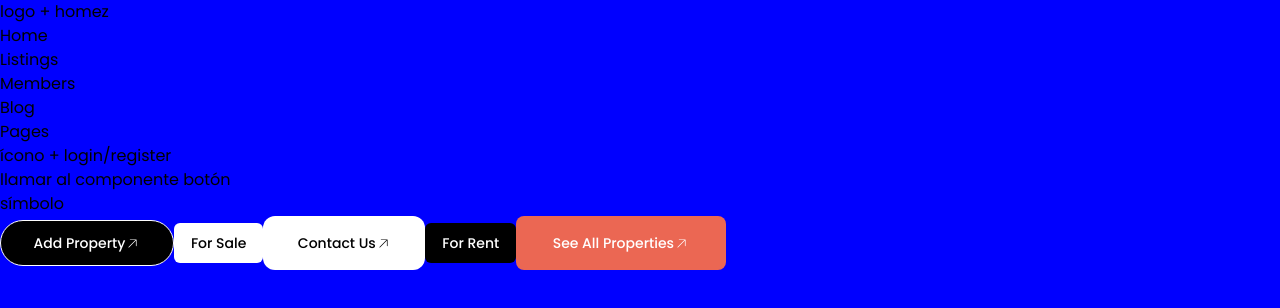
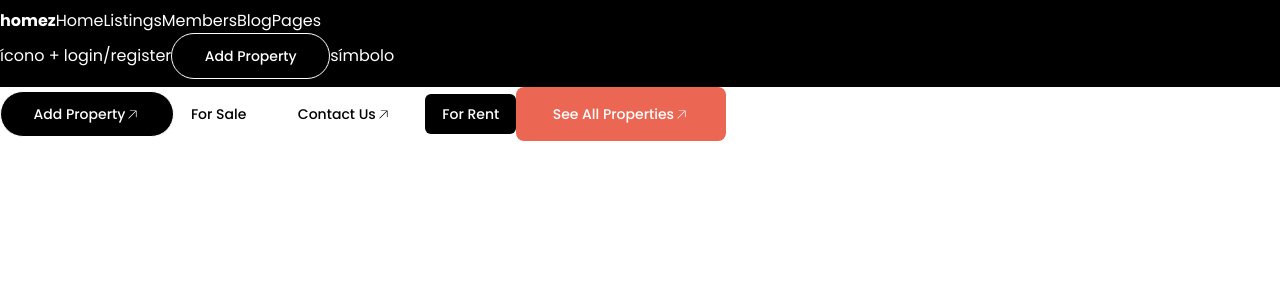
Before and after one commit to MarcAlva2003/homez-real-estate, a Next.js app: page /preview in a window 1280 px wide. Shown: the top 308 px of the page. Built offline with nearby package versions, Linux system fonts and the light colour scheme.

Commit message:
Create header

```diff
--- a/src/app/layout.style.css
+++ b/src/app/layout.style.css
@@ -0,0 +1,18 @@
+header{
+    height: 87px;
+    justify-content: space-between;
+    flex-direction: row;
+    @apply bg-common-black text-common-white
+
+}
+
+/* .contendor-principal{
+    display: grid;
+    place-items: center;
+    margin: auto;
+} */
+
+.hola{
+    display: block;
+    text-align: center;
+}
--- a/src/app/layout.tsx
+++ b/src/app/layout.tsx
@@ -1,11 +1,10 @@
 import "./globals.css";
 import "./layout.style.css"
 
-import { Inter } from "next/font/google";
+
 import type { Metadata } from "next";
 import { poppins } from "./fonts";
-
-const inter = Inter({ subsets: ["latin"] });
+import { Button } from "@/components/button/button.component";
 
 export const metadata: Metadata = {
   title: "Create Next App",
@@ -20,13 +19,13 @@ export default function RootLayout({
   return (
     <html lang="en">
       <body className={`${poppins.className} antialiased`}>
-        <header>
-          <div>
-            <div>
+        <header className='flex items-center'>
+          <nav className='flex items-center hola'>
+            <div className='flex items-center'>
               <div>
-                <p>logo + homez</p>
+                <p><b>homez</b></p>
               </div>
-              <div>
+              <div className='flex items-center'>
                 <p>Home</p>
                 <p>Listings</p>
                 <p>Members</p>
@@ -34,21 +33,24 @@ export default function RootLayout({
                 <p>Pages</p>
               </div>
             </div>
-            <div>
+            <div className='flex items-center'>
               <div>
                 <p>ícono + login/register</p>
               </div>
-              <div>
-                <p>llamar al componente botón</p>
+              <div className='flex items-center'>
+                <>
+                <Button size="medium" variant="rounded"  color='black'><p>Add Property</p></Button>
+                </>
               </div>
               <div>
                 <p>símbolo</p>
               </div>
             </div>
-          </div>
+          </nav>
         </header>
 
-        {children}</body>
+        {children}
+      </body>
     </html>
   );
 }
--- a/src/app/page.tsx
+++ b/src/app/page.tsx
@@ -3,7 +3,6 @@ import Image from "next/image";
 export default function Home() {
   return (
     <div>
-      hola
     </div>
   );
 }
--- a/src/components/button/button.style.css
+++ b/src/components/button/button.style.css
@@ -1,7 +1,3 @@
-body {
-  background-color: blue;
-}
-
 .large{
   height: 54px;
   padding: 0 36.5px;
```
